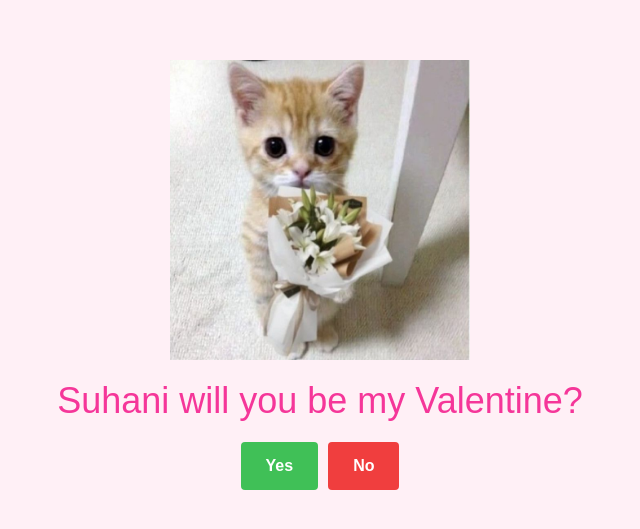
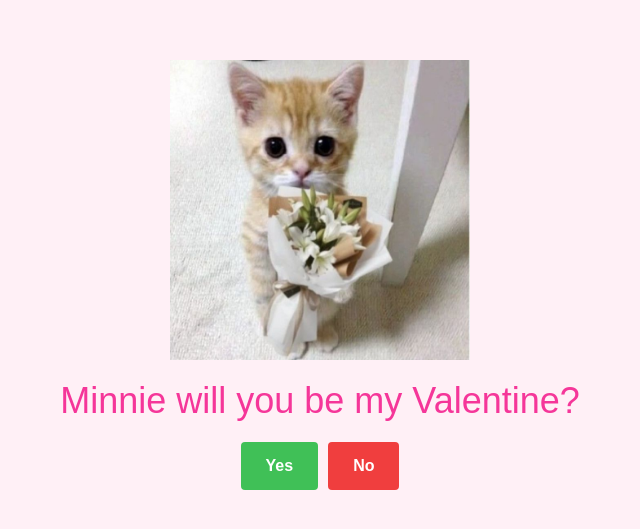
Before and after one commit to aaryaninvincible/aaryaninvincible, a plain HTML site: page Be My Valentine Project/index.html in a window 1280 px wide. Shown: the part 125-654 px from the top of the page, without its empty margins (320-960 px from the left). Drawn offline with Linux system fonts and the light colour scheme; a web font is replaced by a local one.

Commit message:
Update index.html

```diff
--- a/Be My Valentine Project/index.html
+++ b/Be My Valentine Project/index.html
@@ -14,7 +14,7 @@
 <body>
     <main class="container">
         <img class="cat-img" src="img/cat-0.jpg" alt="Picture of a cat" />
-        <p class="title">Suhani will you be my Valentine?</p>
+        <p class="title">Minnie will you be my Valentine?</p>
         <div class="buttons">
             <button type="button" class="btn btn--yes">Yes</button>
             <button type="button" class="btn btn--no">No</button>
```
